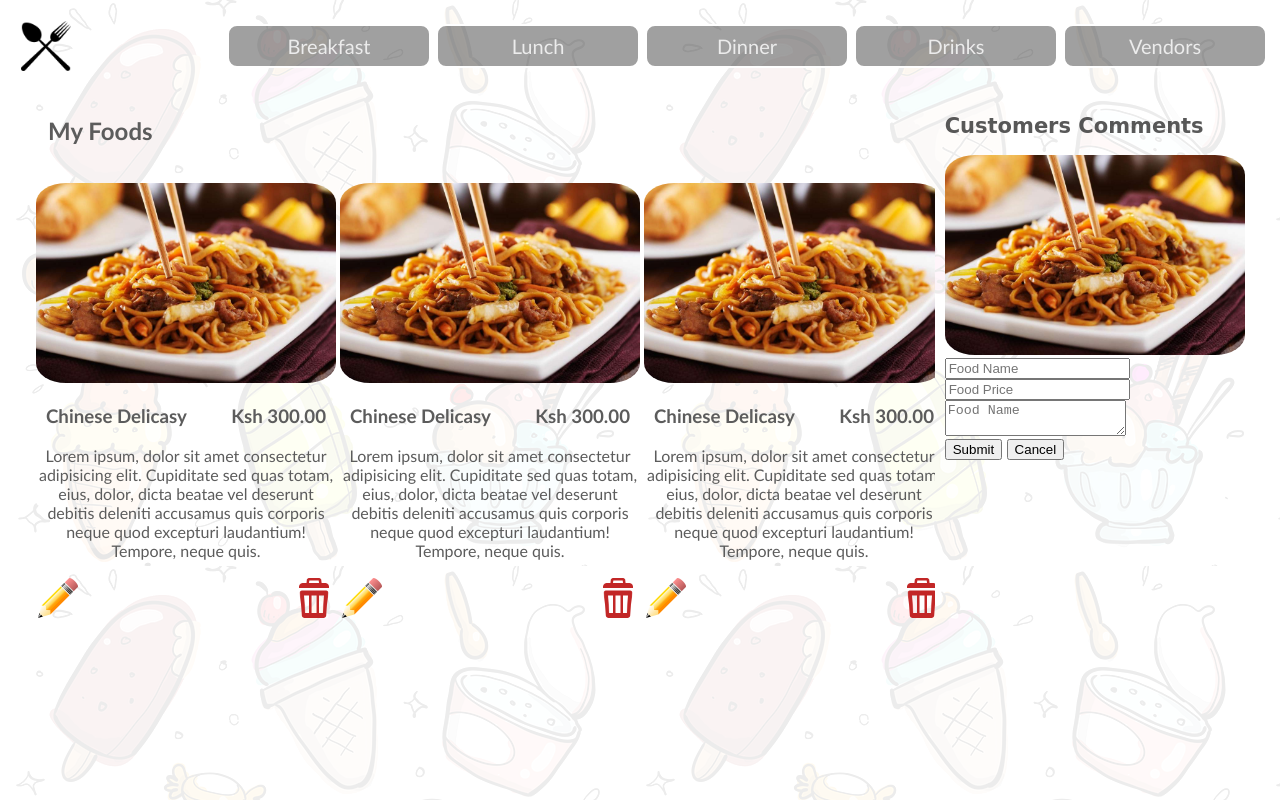
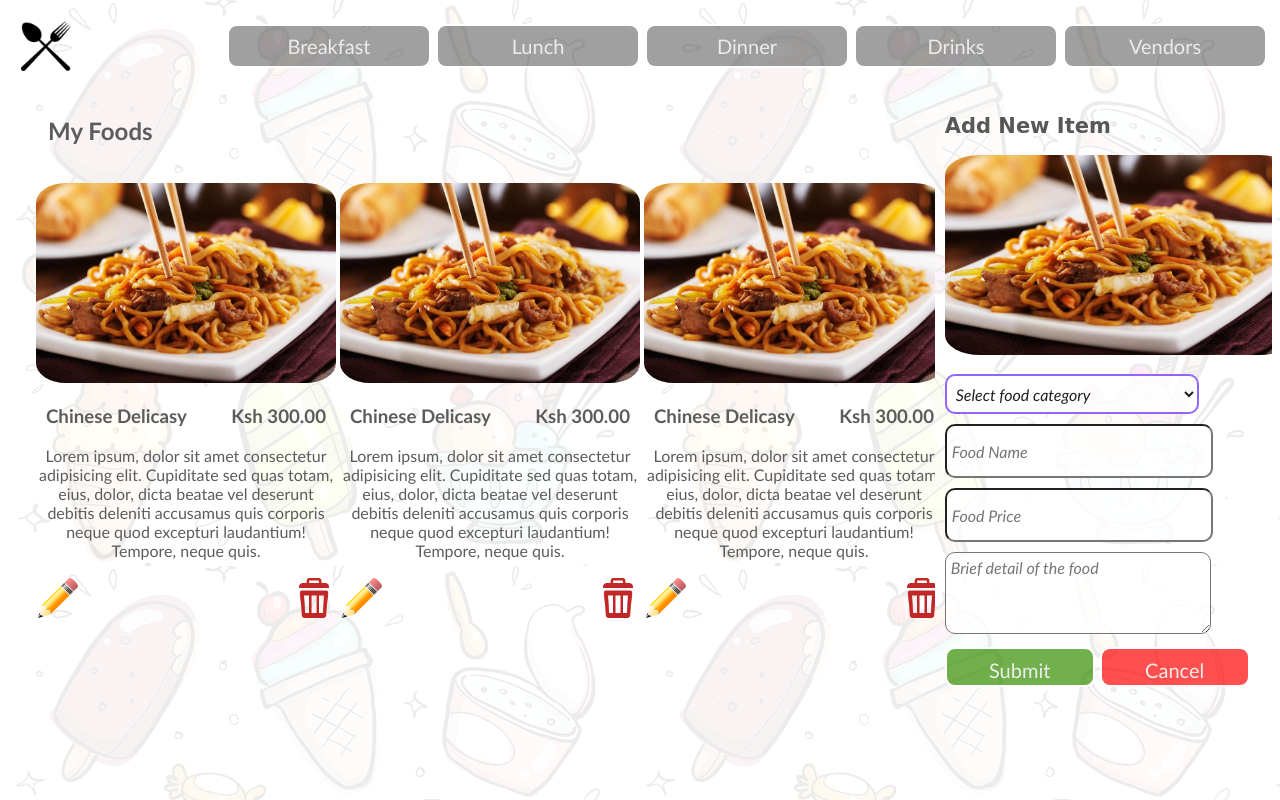
Before and after one commit to GransonO/fast_food_fastv2, a plain HTML site: page ui/admin/admin-home.html in a window 1280 px wide. Drawn offline with Linux system fonts and the light colour scheme.

Commit message:
[ft#160539848]Create admin home page

```diff
--- a/ui/admin/admin-home.html
+++ b/ui/admin/admin-home.html
@@ -79,17 +79,26 @@
         </table>
     </div>
     <div class="comments new-item">
-                <h2>Customers Comments</h2>
+                <h2>Add New Item</h2>
                 <img src="../img/foods/chinese.jpg" alt="New Image">
                 <br>
-                <input class="" type="text" name="Food" placeholder="Food Name">
                 <br>
-                <input type="text" name="price" placeholder="Food Price">
+                <select class="admin-custom-input">
+                        <option value="#">Select food category</option>
+                        <option value="Breakfast">Breakfast</option>
+                        <option value="Lunch">Lunch</option>
+                        <option value="Dinner">Dinner</option>
+                        <option value="Munchies">Munchies</option>
+                        <option value="Drinks">Drinks</option>
+                </select>
+                <input class="admin-custom-input" type="text" name="Food" placeholder="Food Name">
                 <br>
-                <textarea type="text" name="Food" placeholder="Food Name"></textarea>
+                <input class="admin-custom-input" type="text" name="price" placeholder="Food Price">
                 <br>
-                <button>Submit</button>
-                <button>Cancel</button>
+                <textarea class="admin-custom-textarea" type="text" name="Food" placeholder="Brief detail of the food"></textarea>
+                <br>
+                <button class="admin-okay">Submit</button>
+                <button class="admin-cancel">Cancel</button>
         </div>
 </div>
 
--- a/ui/css/main.css
+++ b/ui/css/main.css
@@ -252,7 +252,79 @@ ul li:hover{
     padding-left: 30px;
 }
 .new-item img{
-    width: 300px;
+    width: 350px;
     height: 200px;
     border-radius: 10%;
 }
+.admin-custom-input{
+    border-radius: 10px;
+    width: 80%;
+    height: 40px;
+    background-color: rgba(255, 255, 255, 0.795);
+    border: 2px solid rgb(255, 255, 255, o.5);
+    padding: 5px;
+    color: rgb(32, 32, 32);
+    font-family: 'Trebuchet MS', 'Lucida Sans Unicode', 'Lucida Grande', 'Lucida Sans', Arial, sans-serif;
+    font-weight: 100;
+    font-style: oblique;
+    font-size: 16px;
+    margin-bottom: 10px;
+}
+.admin-custom-textarea{
+    border-radius: 10px;
+    width: 80%;
+    height: 70px;
+    background-color: rgba(255, 255, 255, 0.795);
+    border: 2px solid rgb(255, 255, 255, o.5);
+    padding: 5px;
+    color: rgb(32, 32, 32);
+    font-family: 'Trebuchet MS', 'Lucida Sans Unicode', 'Lucida Grande', 'Lucida Sans', Arial, sans-serif;
+    font-weight: 100;
+    font-style: oblique;
+    font-size: 16px;
+    margin-bottom: 10px;
+}
+.admin-okay {
+    width: 150px;
+    height: 40px;
+    list-style: none;
+    float: left;
+    background-color: rgba(53, 143, 1, 0.7);
+    line-height: 40px;
+    text-align: center;
+    font-size: 20px;
+    float: rigth;
+    font-weight:100;
+    color: rgb(236, 236, 236);
+    font-family: 'Trebuchet MS', 'Lucida Sans Unicode', 'Lucida Grande', 'Lucida Sans', Arial, sans-serif;
+    border: 2px #fff solid;
+    border-radius: 10px;
+    margin-right: 5px;
+}
+
+.admin-cancel {
+    width: 150px;
+    height: 40px;
+    list-style: none;
+    float: left;
+    background-color: rgba(255, 5, 5, 0.7);
+    line-height: 40px;
+    text-align: center;
+    font-size: 20px;
+    font-weight:100;
+    color: rgb(236, 236, 236);
+    font-family: 'Trebuchet MS', 'Lucida Sans Unicode', 'Lucida Grande', 'Lucida Sans', Arial, sans-serif;
+    border: 2px #fff solid;
+    border-radius: 10px;
+    margin-right: 5px;
+}
+
+.admin-okay:hover {
+    background-color: #fff;
+    color:  rgba(53, 143, 1);
+}
+
+.admin-cancel:hover {
+    background-color: #fff;
+    color:  rgba(255, 5, 5);
+}
```
